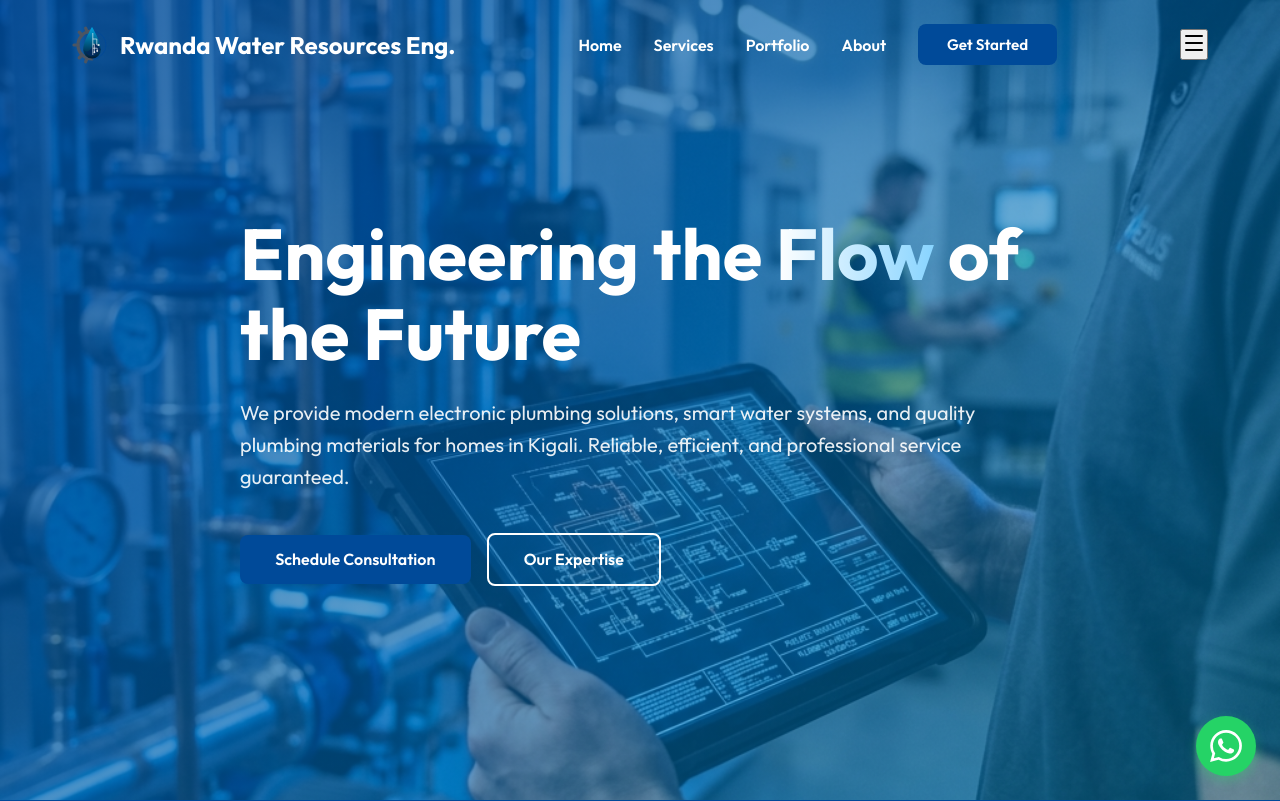
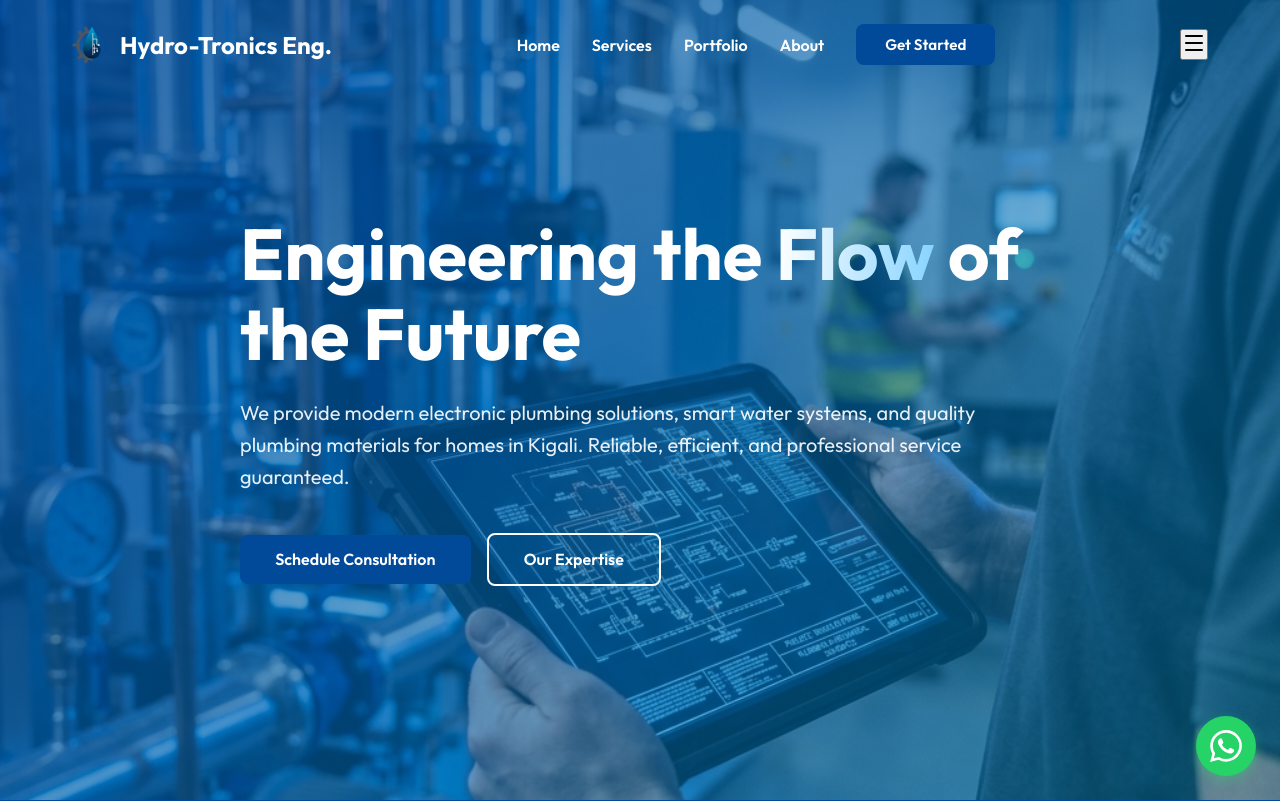
Before and after one commit to Manzi201/hydro-tronics, a Next.js app: page / in a window 1280 px wide. Shown: the top 801 px of the page. Built offline with nearby package versions, Linux system fonts and the light colour scheme; no server answers; the database is empty.

Commit message:
Restore brand name to Hydro-Tronics Eng while keeping CEO info

```diff
--- a/app/admin/page.tsx
+++ b/app/admin/page.tsx
@@ -271,7 +271,7 @@ export default function AdminDashboard() {
       <aside className="sidebar">
         <div className="brand">
           <Logo size={32} />
-          <span>Rwanda Water Resources</span>
+          <span>Hydro-Tronics</span>
         </div>
         <nav className="side-nav">
           <button
@@ -316,8 +316,8 @@ export default function AdminDashboard() {
             <input type="text" placeholder={`Search ${activeTab}...`} />
           </div>
           <div className="user-profile">
-            <div className="avatar">RWR</div>
-            <span>Rwanda Water Resources</span>
+            <div className="avatar">HT</div>
+            <span>Hydro-Tronics Eng</span>
           </div>
         </header>
 
--- a/app/page.tsx
+++ b/app/page.tsx
@@ -106,9 +106,9 @@ export default function Home() {
              </div>
             <div className="about-content">
               <span className="subtitle">Who We Are</span>
-              <h2>Rwanda Water <span className="text-primary">Resources</span></h2>
+              <h2>Hydro-Tronics <span className="text-primary">Eng.</span></h2>
               <p>
-                Founded on the principles of innovation and reliability, Rwanda Water Resources is at the forefront of modern plumbing engineering and water management systems in Kigali.
+                Founded on the principles of innovation and reliability, Hydro-Tronics Eng. is at the forefront of modern plumbing engineering and water management systems in Kigali.
               </p>
               <div className="founder-brief">
                  <h4>Jean Aime BIKORIMANA</h4>
@@ -262,10 +262,10 @@ export default function Home() {
             <div className="footer-main-info">
               <div className="flex items-center gap-4 mb-4">
                 <Logo size={45} color="white" />
-                <h3 className="text-xl font-bold text-white tracking-tight">Rwanda Water Resources</h3>
+                <h3 className="text-xl font-bold text-white tracking-tight">Hydro-Tronics Eng</h3>
               </div>
               <p className="footer-tagline mb-10 opacity-70">
-                Supply of durable plumbing products and modern engineering solutions in Kigali. Rwanda Water Resources is dedicated to innovation and precision.
+                Supply of durable plumbing products and modern engineering solutions in Kigali. Hydro-Tronics Eng. is dedicated to innovation and precision.
               </p>
 
               <div className="social-links-square">
@@ -298,7 +298,7 @@ export default function Home() {
                     </div>
                     <div className="s-contact">
                       <Mail size={14} className="text-primary" />
-                      <span>info@rwanda-water.com</span>
+                      <span>info@hydro-tronics.com</span>
                     </div>
                   </div>
                 </div>
--- a/components/Navbar.tsx
+++ b/components/Navbar.tsx
@@ -21,7 +21,7 @@ export default function Navbar() {
       <div className="container flex justify-between items-center">
         <div className={`flex items-center gap-2 transition-colors ${isScrolled ? "text-dark" : "text-white"}`}>
           <Logo size={40} color={isScrolled ? "#000" : "#fff"} />
-          <span className="text-2xl font-bold tracking-tight">Rwanda Water Resources Eng.</span>
+          <span className="text-2xl font-bold tracking-tight">Hydro-Tronics Eng.</span>
         </div>
 
         {/* Desktop Menu */}
--- a/package.json
+++ b/package.json
@@ -10,6 +10,7 @@
   },
   "dependencies": {
     "@supabase/supabase-js": "^2.104.0",
+    "hasown": "2.0.2",
     "lucide-react": "^1.8.0",
     "next": "16.2.4",
     "react": "19.2.4",
```
Also changed, not shown: 2 other files (tests, documents, lock files or other folders).
